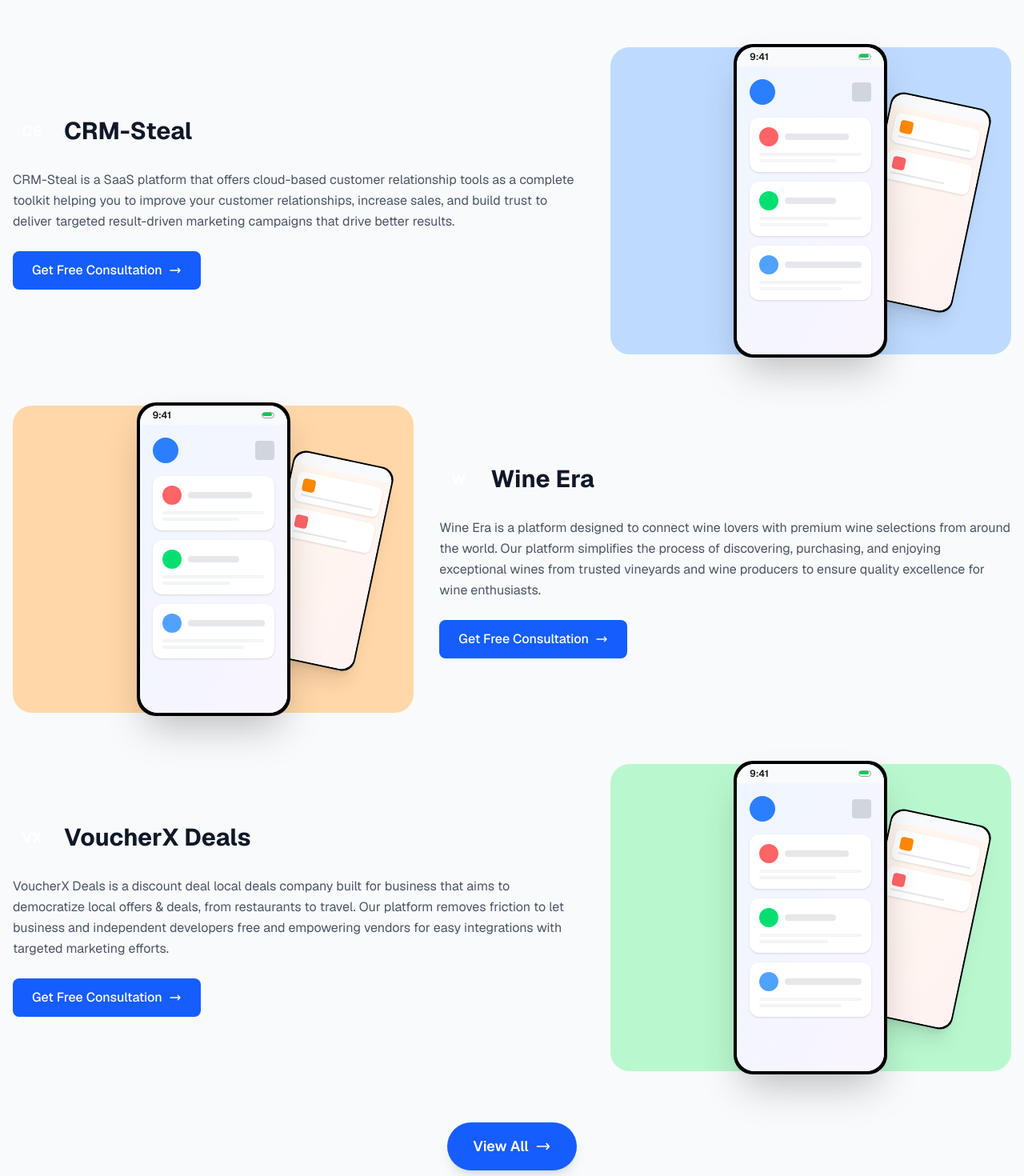
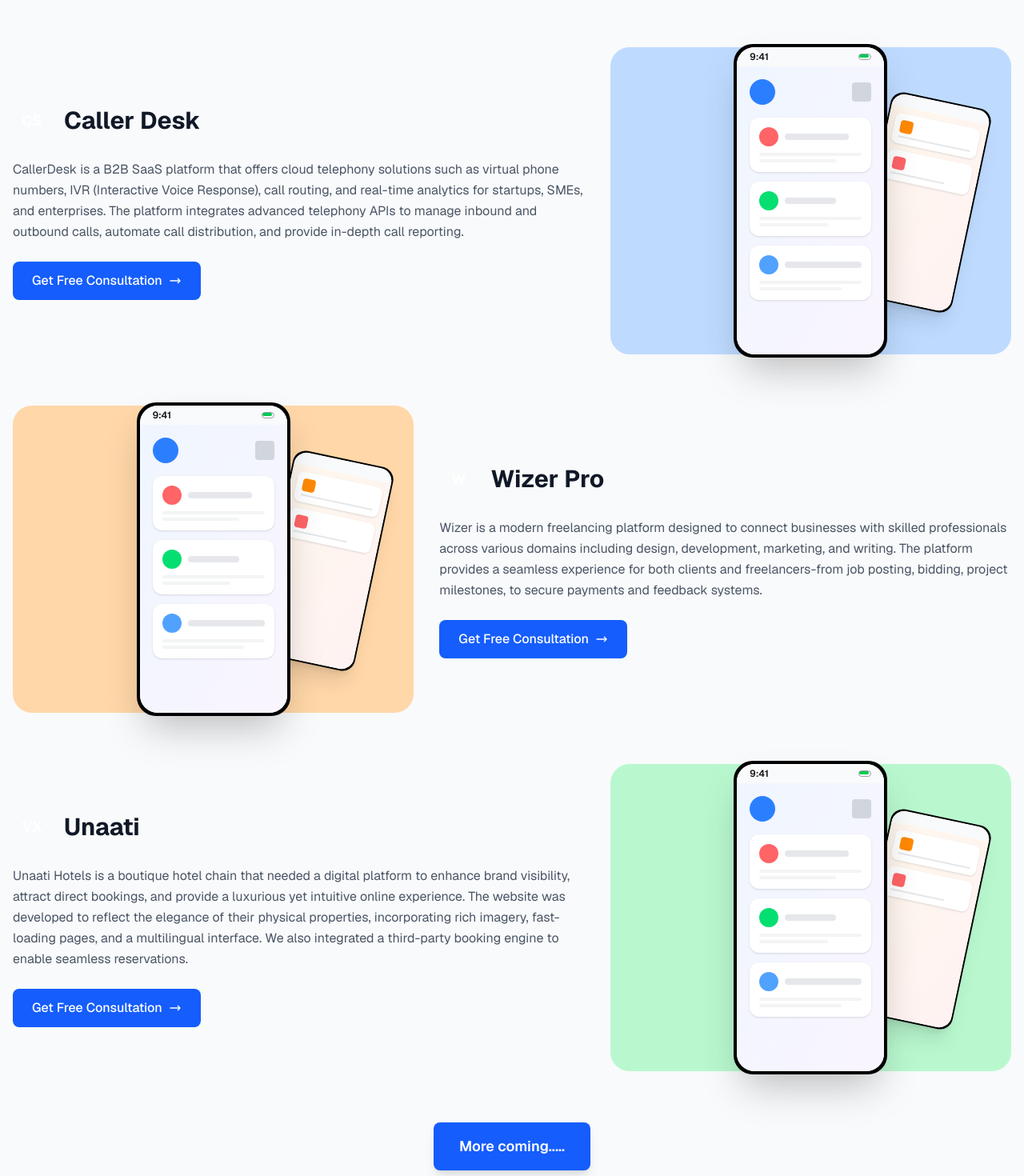
Before and after one commit to samhk90/hashfinity_01, a Next.js app: page / in a window 1280 px wide. Shown: the part 2080-3550 px from the top of the page at 80% size. Built offline with nearby package versions, Linux system fonts and the light colour scheme.

Commit message:
added more content

```diff
--- a/src/components/ProjectsSection.tsx
+++ b/src/components/ProjectsSection.tsx
@@ -10,24 +10,24 @@
   const projects = [
     {
       id: 1,
-      title: "CRM-Steal",
-      description: "CRM-Steal is a SaaS platform that offers cloud-based customer relationship tools as a complete toolkit helping you to improve your customer relationships, increase sales, and build trust to deliver targeted result-driven marketing campaigns that drive better results.",
+      title: "Caller Desk",
+      description: "CallerDesk is a B2B SaaS platform that offers cloud telephony solutions such as virtual phone numbers, IVR (Interactive Voice Response), call routing, and real-time analytics for startups, SMEs, and enterprises. The platform integrates advanced telephony APIs to manage inbound and outbound calls, automate call distribution, and provide in-depth call reporting.",
       buttonText: "Get Free Consultation",
       bgColor: "bg-blue-200",
       logo: "CS"
     },
     {
       id: 2,
-      title: "Wine Era",
-      description: "Wine Era is a platform designed to connect wine lovers with premium wine selections from around the world. Our platform simplifies the process of discovering, purchasing, and enjoying exceptional wines from trusted vineyards and wine producers to ensure quality excellence for wine enthusiasts.",
-      buttonText: "Get Free Consultation",
+      title: "Wizer Pro",
+      description: "Wizer is a modern freelancing platform designed to connect businesses with skilled professionals across various domains including design, development, marketing, and writing. The platform provides a seamless experience for both clients and freelancers-from job posting, bidding, project milestones, to secure payments and feedback systems.",
       bgColor: "bg-orange-200",
+            buttonText: "Get Free Consultation",
       logo: "W"
     },
     {
       id: 3,
-      title: "VoucherX Deals",
-      description: "VoucherX Deals is a discount deal local deals company built for business that aims to democratize local offers & deals, from restaurants to travel. Our platform removes friction to let business and independent developers free and empowering vendors for easy integrations with targeted marketing efforts.",
+      title: "Unaati",
+      description: "Unaati Hotels is a boutique hotel chain that needed a digital platform to enhance brand visibility, attract direct bookings, and provide a luxurious yet intuitive online experience. The website was developed to reflect the elegance of their physical properties, incorporating rich imagery, fast-loading pages, and a multilingual interface. We also integrated a third-party booking engine to enable seamless reservations.",
       buttonText: "Get Free Consultation",
       bgColor: "bg-green-200",
       logo: "VX"
@@ -148,7 +148,7 @@
                     : 'translate-y-2 opacity-0 scale-95'
                 }`}
                 style={{ transitionDelay: `${index * 200 + 400}ms` }}>
-                  <button className="group inline-flex items-center px-6 py-3 text-white bg-blue-600 rounded-lg hover:bg-blue-700 transition-all duration-300 transform hover:scale-105 hover:shadow-lg focus:outline-none focus:ring-4 focus:ring-blue-300 focus:ring-opacity-50">
+                  <a href="/contact"><button className="group inline-flex items-center px-6 py-3 text-white bg-blue-600 rounded-lg hover:bg-blue-700 transition-all duration-300 transform hover:scale-105 hover:shadow-lg focus:outline-none focus:ring-4 focus:ring-blue-300 focus:ring-opacity-50">
                     <span className="font-medium">{project.buttonText}</span>
                     <svg
                       className="w-4 h-4 ml-2 transition-all duration-300 group-hover:translate-x-1"
@@ -158,7 +158,7 @@
                     >
                       <path strokeLinecap="round" strokeLinejoin="round" strokeWidth={2} d="M17 8l4 4m0 0l-4 4m4-4H3" />
                     </svg>
-                  </button>
+                  </button></a>
                 </div>
               </div>
 
@@ -259,16 +259,16 @@
         <div className={`text-center mt-16 transform transition-all duration-1000 delay-1000 ${
           isVisible ? 'translate-y-0 opacity-100' : 'translate-y-10 opacity-0'
         }`}>
-          <button className="group inline-flex items-center px-8 py-4 text-lg font-semibold text-white bg-blue-600 rounded-full hover:bg-blue-700 transition-all duration-300 transform hover:scale-105 focus:outline-none focus:ring-4 focus:ring-blue-300 focus:ring-opacity-50 shadow-lg hover:shadow-xl">
-            <span>View All</span>
-            <svg
+          <button className="group inline-flex items-center px-8 py-4 text-lg font-semibold text-white bg-blue-600 rounded-lg hover:bg-blue-700 transition-all duration-300 transform hover:scale-105 focus:outline-none focus:ring-4 focus:ring-blue-300 focus:ring-opacity-50 shadow-lg hover:shadow-xl">
+            <span>More coming.....</span>
+            {/* <svg
               className="w-5 h-5 ml-2 transition-all duration-300 group-hover:translate-x-1"
               fill="none"
               stroke="currentColor"
               viewBox="0 0 24 24"
             >
               <path strokeLinecap="round" strokeLinejoin="round" strokeWidth={2} d="M17 8l4 4m0 0l-4 4m4-4H3" />
-            </svg>
+            </svg> */}
           </button>
         </div>
       </div>
```
